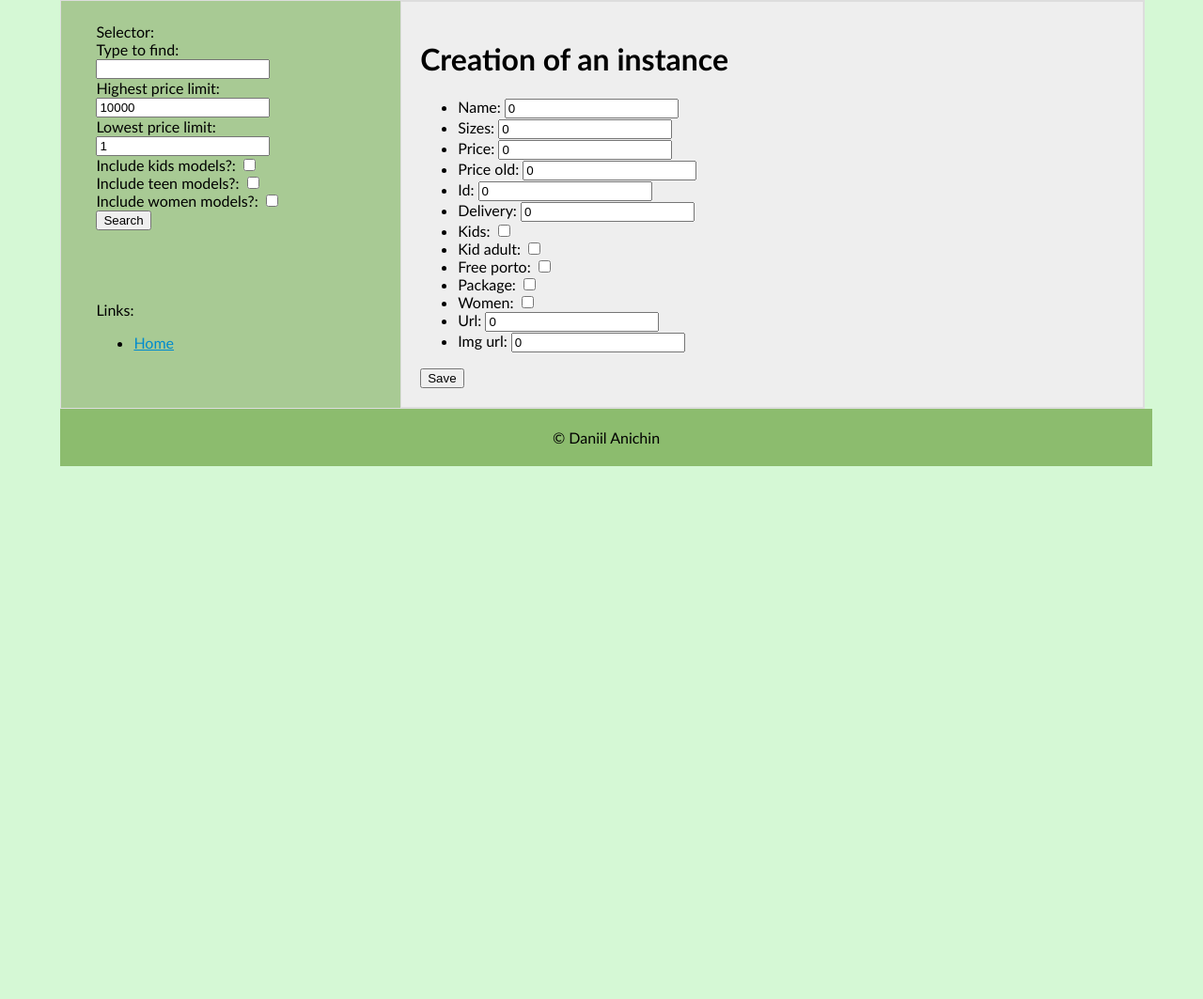
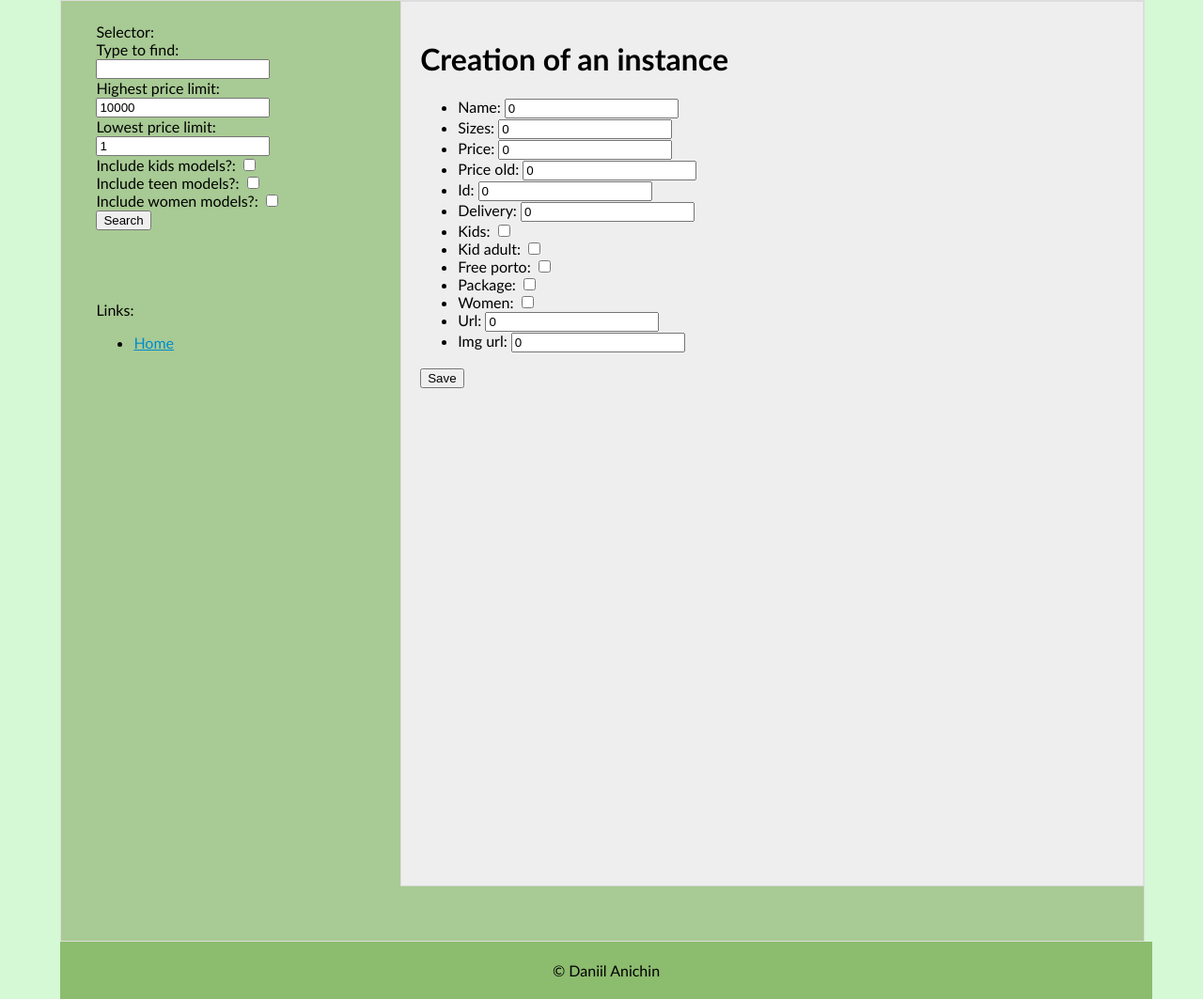
Before and after one commit to DaniilAnichin/mysite, a Django app: page /products/creation/ in a window 1280 px wide. Shown: the whole page at 94% size. Before the commit the page ends 496 px from the top, so only its background shows below. Run offline with Django 3.2, Linux system fonts and the light colour scheme; parts of the project's set-up code (start-up, migrations or seed data) failed here and were passed over.

Commit message:
CSS polish
a bit better

```diff
--- a/products/static/products/style.css
+++ b/products/static/products/style.css
@@ -14,13 +14,15 @@ body {
    a { color: #008BCE;}
 
 #container {
-	width: 100%;
+    width: 100%;
+    margin-left: 0px;
+    margin-right: 0px;
+    min-height: 1000px;
 	background: #A8CA94;
 	border: solid 1px #ddd;
 	height: auto
-    margin:auto;
-    overflow:hidden;
-    display:table;
+    overflow: hidden;
+    display: table;
 }
 
 #selection{
@@ -52,6 +54,8 @@ body {
 	background: #eee;
 	border: solid 1px #ddd;
 	display:table-cell;
+    min-height: 900px;
+    height: auto;
 }
 #footer {
     width: 100%;
```
Also changed, not shown: 1 other file.
